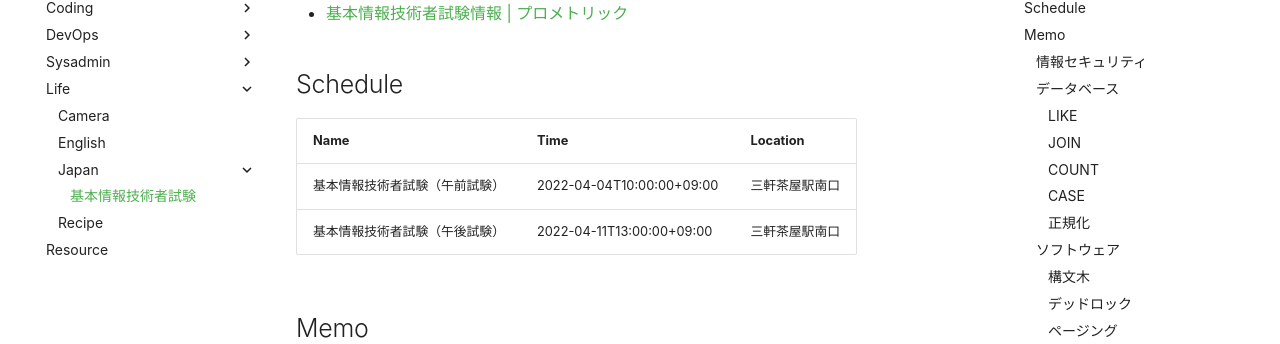
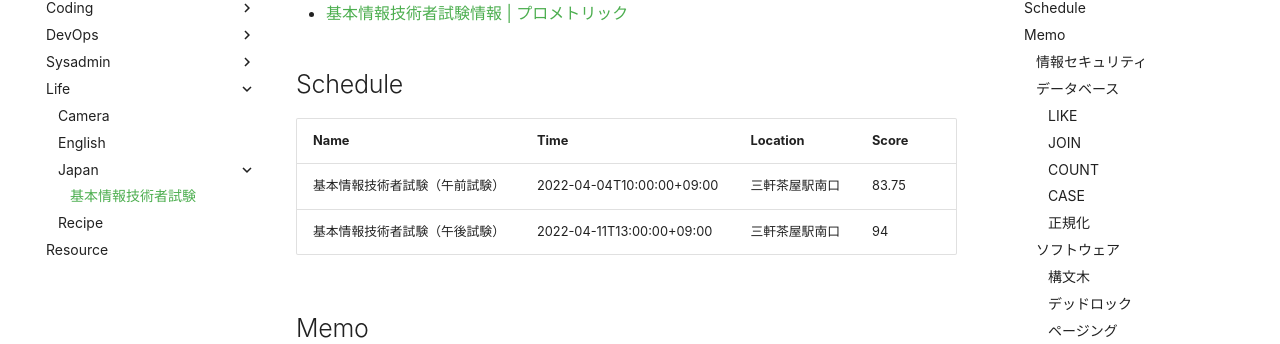
Before and after one commit to yuanji-dev/wiki, an MkDocs documentation site: the page built from docs/life/japan/fe.md, in a window 1280 px wide and 900 px high, scrolled down 332 px. Shown: the part 127-471 px from the top of the window. Built offline with MkDocs 1.6.1 and Material for MkDocs 9.7.7, drawn with Linux system fonts in a browser that asks for light colours; some web fonts are replaced; comment, search, counter and statistics services are not loaded.

Commit message:
feat(fe): add scores for fe examination

```diff
--- a/docs/life/japan/fe.md
+++ b/docs/life/japan/fe.md
@@ -14,10 +14,10 @@ As known as **Fundamental Information Technology Engineer Examination** or FE.
 
 ## Schedule
 
-| Name                           | Time                      | Location       |
-| ------------------------------ | ------------------------- | -------------- |
-| 基本情報技術者試験（午前試験） | 2022-04-04T10:00:00+09:00 | 三軒茶屋駅南口 |
-| 基本情報技術者試験（午後試験） | 2022-04-11T13:00:00+09:00 | 三軒茶屋駅南口 |
+| Name                           | Time                      | Location       | Score |
+| ------------------------------ | ------------------------- | -------------- | ----- |
+| 基本情報技術者試験（午前試験） | 2022-04-04T10:00:00+09:00 | 三軒茶屋駅南口 | 83.75 |
+| 基本情報技術者試験（午後試験） | 2022-04-11T13:00:00+09:00 | 三軒茶屋駅南口 | 94    |
 
 ## Memo
 
```
